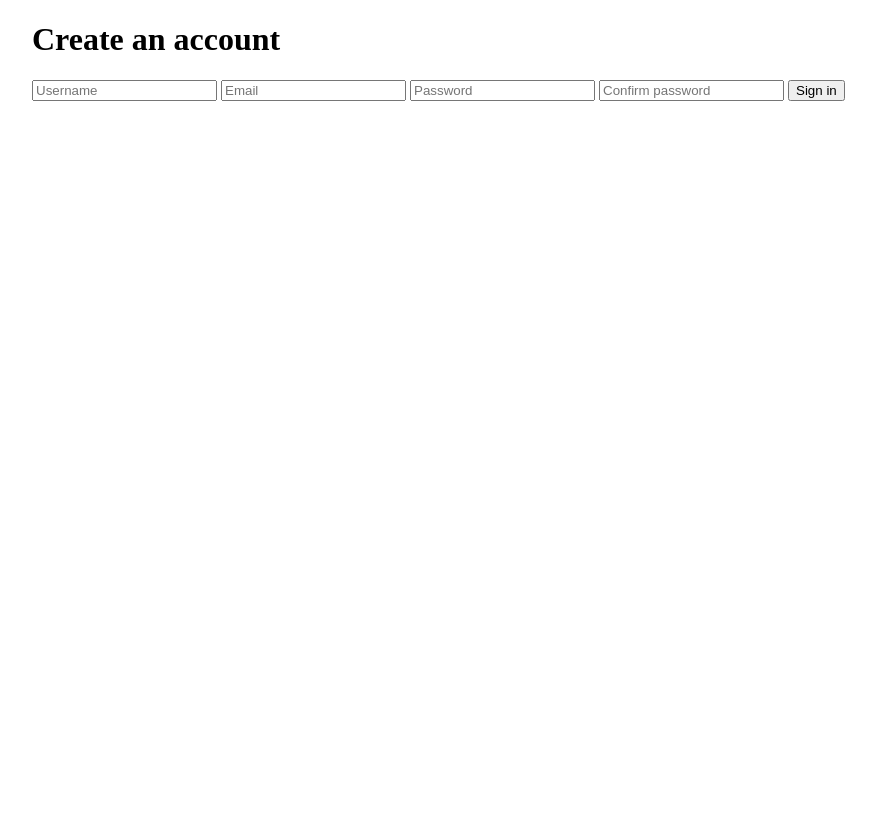
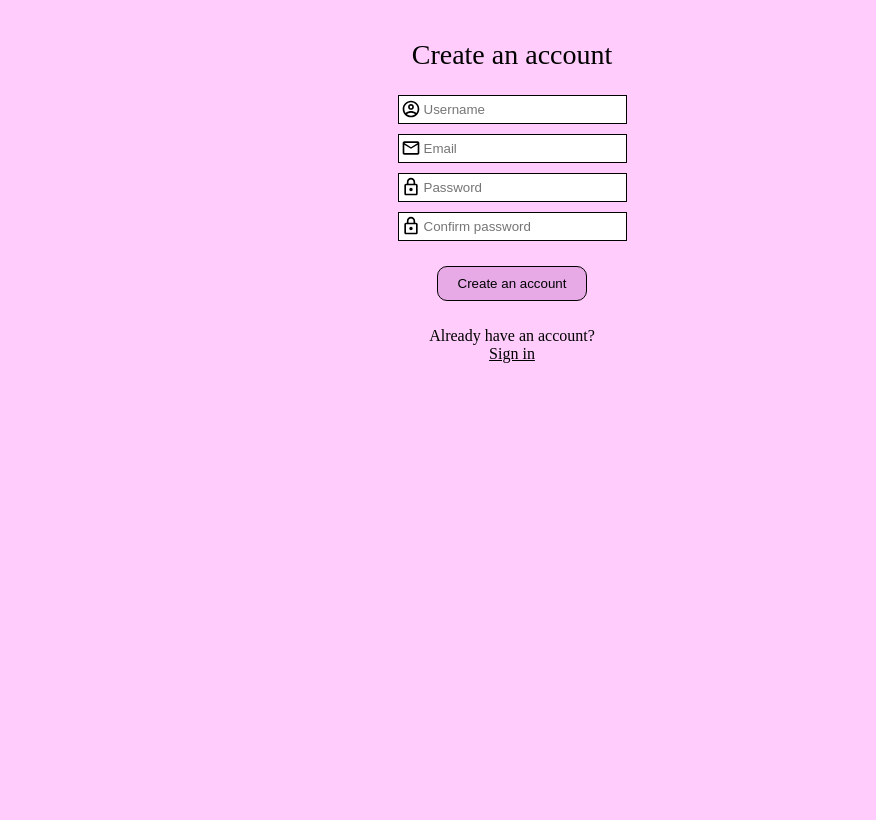
Before and after one commit to Sallytraan/reminder-app, a PHP site: page /ADMIN/sign-up.php in a window 1280 px wide. Shown: the whole page, without its empty margins (128-1004 px from the left). Before the commit the page ends 101 px from the top, so only its background shows below. Run offline with PHP 8.4, Linux system fonts and the light colour scheme; the visitor is signed in with stand-in values (Sample User, id 1); data that the repository does not hold is empty.

Commit message:
Stylat sign in/up samt profil + timer

```diff
--- a/ADMIN/sign-up.php
+++ b/ADMIN/sign-up.php
@@ -56,16 +56,18 @@ if (isset($_POST["username"], $_POST["email"], $_POST["password"])) {
 }
 
 ?>
-
-<form method="POST" action="sign-up.php">
-<div id="signInForm">
-    <h1>Create an account</h1>
-    <input type="text" name="username" placeholder="Username">
-    <input type="text" name="email" placeholder="Email">
-    <input type="password" name="password" placeholder="Password">
-    <input type="password" name="password" placeholder="Confirm password">
-    <button id="sign-up-button">Sign in</button>
+<div id="signUpWrapper">
+ <form method="POST" action="sign-up.php">
+    <div class="signUpForm">
+      <h1>Create an account</h1>
+      <input type="text" name="username" placeholder="Username" class="iconUserName inputIcon">
+      <input type="text" name="email" placeholder="Email" class="iconEmail inputIcon">
+      <input type="password" name="password" placeholder="Password" class="iconPassword inputIcon">
+      <input type="password" name="password" placeholder="Confirm password" class="iconPassword inputIcon">
+      <button class="signUpSignInButton">Create an account</button>
+      <p>Already have an account? <br> <a href="../ADMIN/sign-in.php">Sign in</a></p>
     </div>
+</div>
     <?php
 //Error
     if (isset($error)) { ?>
--- a/CSS/commonElements.css
+++ b/CSS/commonElements.css
@@ -1,21 +1,36 @@
 body {
     margin: 0;
+    overflow-x: hidden;
 }
 
 /* till navven */
 nav {
+    z-index: 100;
     display: flex;
     flex-direction: row;
     align-items: center;
     justify-content: center;
+    height: 50px;
+    width: 100vw;
+
+    position:absolute;
+    bottom: 0px;
 }
 
 nav > div {
     display: flex;
-    align-content: center;
+    align-items: center;
     justify-content: center;
     flex-basis: 0;
     flex-grow: 1;
+    height: 50px;
+
+    background-color: #F5F5F5;
+    border-top: 1px solid black;
+}
+
+nav > div > img {
+    height: 25px;
 }
 
 nav > div:hover {
@@ -26,14 +41,19 @@ nav > div:hover {
 
 #logotyp {
     font-size: 28px;
-    color: skyblue;
-    font-family: -apple-system, BlinkMacSystemFont, 'Segoe UI', Roboto, Oxygen, Ubuntu, Cantarell, 'Open Sans', 'Helvetica Neue', sans-serif;
+    color: black;
+    font-family: 'Yeseva One', cursive;
     text-align: center;
-    margin: 10px 0px 0px 0px;
-    padding-bottom: 5px;
-    border-bottom: 1px solid skyblue;
+    margin: 0;
+    padding: 20px 0px;
+    background-color: white;
+    z-index: 100;
 }
 
 .selectedNav {
     background-color: grey;
 }
+
+.selectedNav > img {
+    color: white;
+}
--- a/CSS/focus.css
+++ b/CSS/focus.css
@@ -78,7 +78,7 @@
     }
 
     .pomodoroDisplay h2 {
-        font-size: 30px;
+        font-size: 20px;
         padding-top: 55px;
         margin: 0;
         font-family: 'Josefin Slab', serif;
--- a/CSS/welcome.css
+++ b/CSS/welcome.css
@@ -1,3 +1,4 @@
+/* FIRST PAGE */
 
 #wrapperSignInSignUp {
     display: flex;
@@ -6,6 +7,7 @@
     height: 100vh;
     background-color: rgb(255, 204, 251);
     margin: 0;
+    width: 100%;
 }
 
 #welcomeTitle {
@@ -34,7 +36,7 @@
 
 
 
-
+/* WELCOME INTRO */
 
 
 
@@ -46,6 +48,7 @@
     height: 100vh;
     background-color: rgb(255, 204, 251);
     margin: 0;
+    width: 100%;
 }
 
 #welcomeTitleIntro {
@@ -99,7 +102,7 @@
 
 
 
-
+/* CONTRACT */
 
 
 #contractWrapper {
@@ -136,3 +139,96 @@
     z-index: 100;
     margin-bottom: 75px;
 }
+
+
+
+
+
+/* SIGN UP */
+
+.iconUserName {
+    background-image: url(../ICONS_BLACK/profile-icon.svg);
+}
+
+.inputIcon {
+    background-repeat: no-repeat;
+    background-size: 20px;
+    background-position-y: center;
+    background-position-x: 2px;
+    padding-left: 25px;
+}
+
+.iconEmail {
+    background-image: url(../ICONS_BLACK/email-icon.svg);
+}
+
+.iconPassword {
+    background-image: url(../ICONS_BLACK/lock-icon.svg);
+}
+
+#signUpWrapper {
+    display: flex;
+    justify-content: center;
+    height: 100vh;
+    background-color: rgb(255, 204, 251);
+    margin: 0;
+    width: 100%;
+
+    padding-top: 20px;
+}
+
+.signUpForm {
+    display: flex;
+    flex-direction: column;
+    align-items: center;
+}
+
+.signUpForm > input {
+    border: 1px solid black;
+    height: 25px;
+    width: 200px;
+    margin: 5px 0px;
+}
+
+.signUpForm > h1 {
+    font-weight: lighter;
+    font-size: 28px;
+}
+
+.signUpForm > p {
+    text-align: center;
+}
+
+.signUpForm > p > a {
+    color: black;
+}
+
+.signUpSignInButton {
+    border-radius: 10px;
+    border: 1px solid black;
+    margin: 10px 0px;
+
+    height: 35px;
+    width: 150px;
+
+    background-color: rgb(231, 170, 231);
+    margin-top: 20px;
+}
+
+.error {
+    position: absolute;
+}
+
+
+/* SIGN IN */
+
+#signInWrapper {
+    display: flex;
+    justify-content: center;
+    height: 100vh;
+    background-color: rgb(255, 204, 251);
+    margin: 0;
+    width: 100%;
+
+    padding-top: 20px;
+}
--- a/INCLUDES/header.php
+++ b/INCLUDES/header.php
@@ -15,6 +15,9 @@ session_start();
         <link rel="stylesheet" href="../CSS/list.css">
         <link rel="stylesheet" href="../CSS/welcome.css">
         <link rel="stylesheet" href="../CSS/profile.css">
+        <link rel="preconnect" href="https://fonts.googleapis.com">
+<link rel="preconnect" href="https://fonts.gstatic.com" crossorigin>
+<link href="https://fonts.googleapis.com/css2?family=Yeseva+One&display=swap" rel="stylesheet">
     </head>
     <body>
         <header>
@@ -31,7 +34,7 @@ if (isset($_SESSION["id"])) {
             // göra if-sats för bara inloggning har tillgång till anv.
             if ($value["contract"]) {
                 echo "
-                <p id='logotyp'> REMINDER </p>";
+                <p id='logotyp'> Reminder </p>";
             }
         }
     }
```
Also changed, not shown: ADMIN/sign-in.php (+10 -9 lines), CSS/profile.css (+100 -0 lines), PAGES/profile.js (+26 -10 lines), commonsElements.js (+6 -2 lines).
